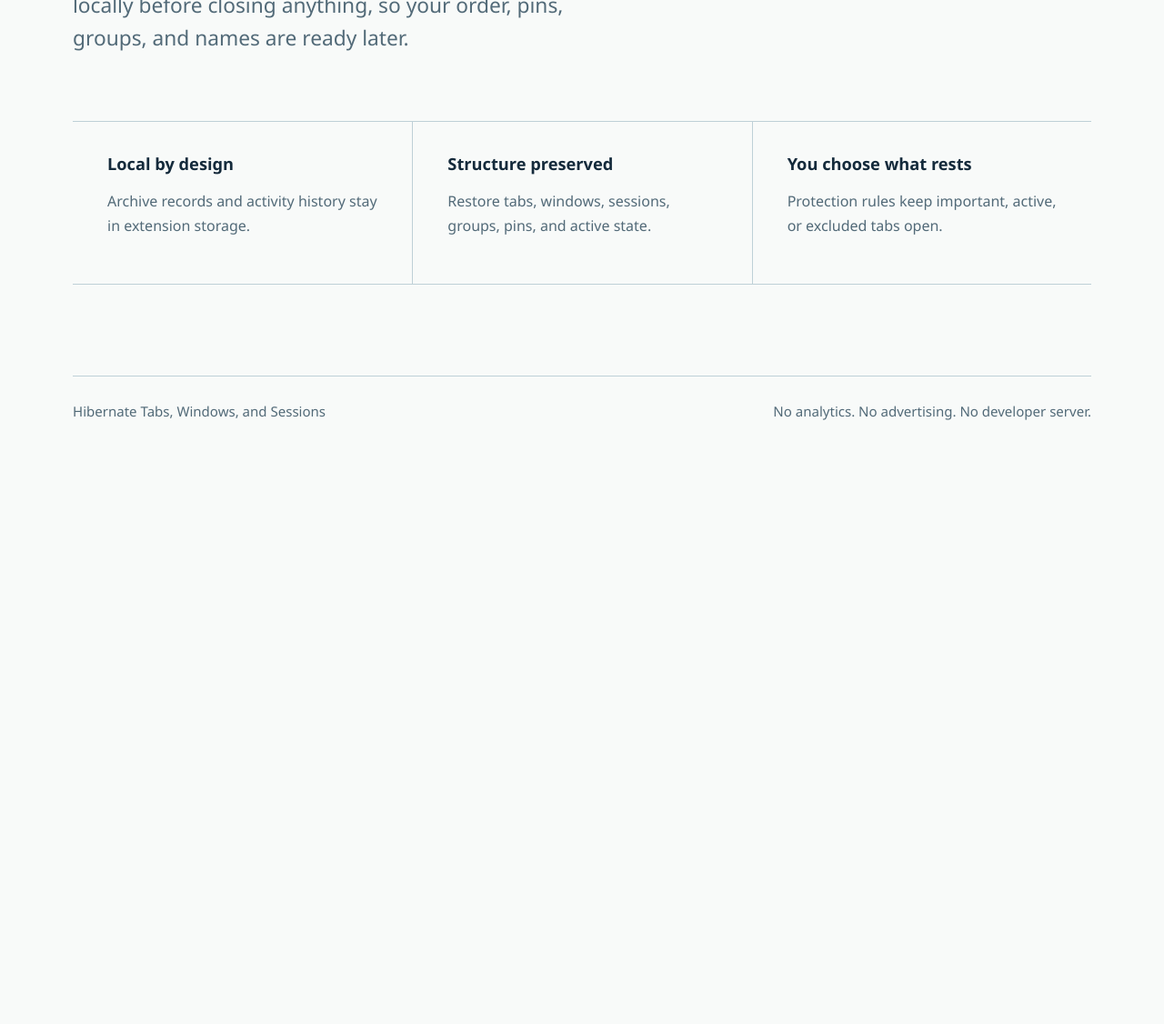
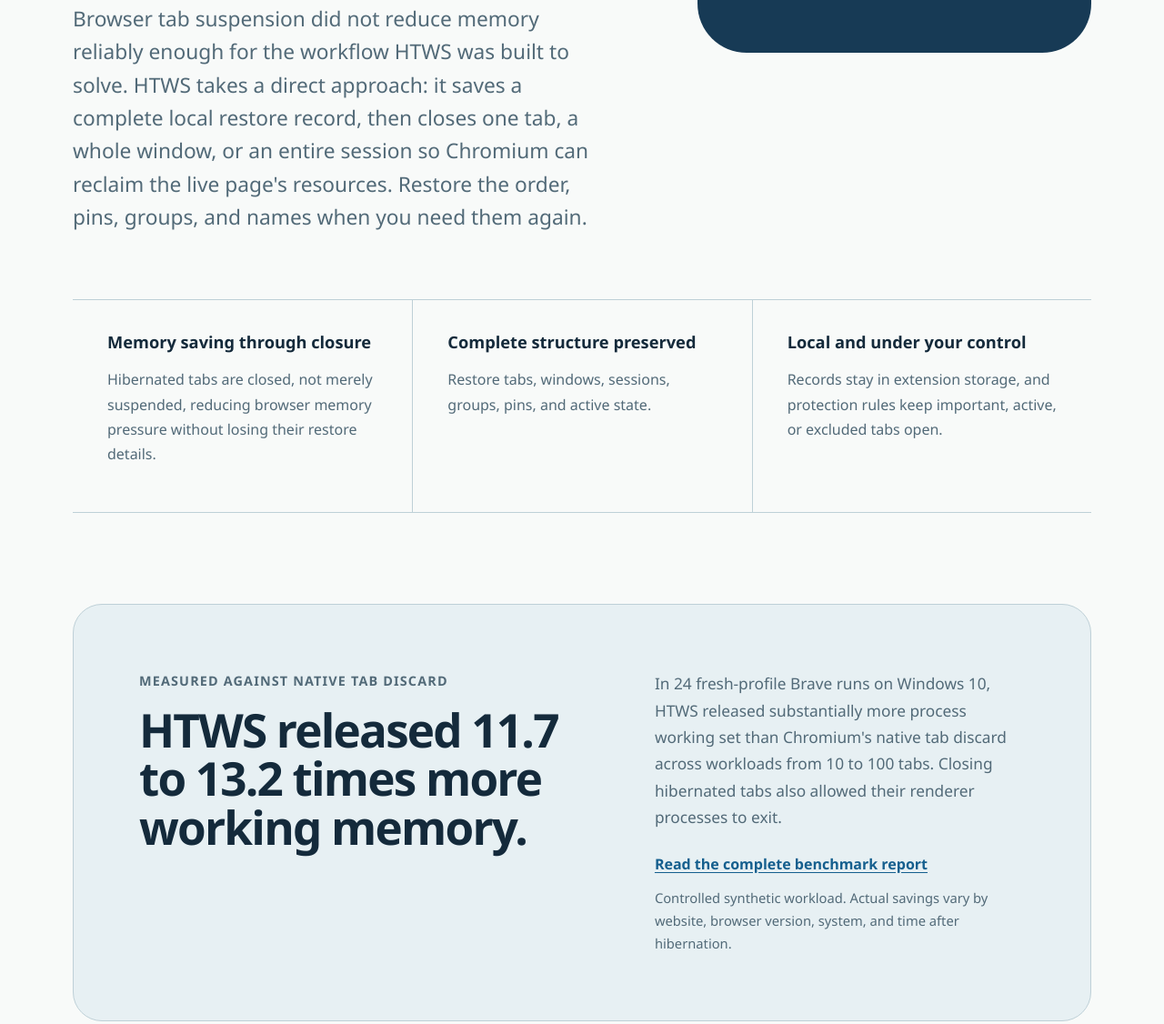
Before and after one commit to ilobaak/htws-extension-site, a plain HTML site: page index.html in a window 1280 px wide. Shown: the part 666-1792 px from the top of the page at 91% size. Before the commit the page ends 1170 px from the top, so only its background shows below. Drawn offline with Linux system fonts and the light colour scheme.

Commit message:
add memory savings benchmark

```diff
--- a/index.html
+++ b/index.html
@@ -5,7 +5,7 @@
     <meta name="viewport" content="width=device-width, initial-scale=1" />
     <meta
       name="description"
-      content="Hibernate tabs, windows, and complete browsing sessions, then restore their structure when you are ready."
+      content="Free browser memory by saving complete local restore records and closing tabs, windows, or entire browsing sessions until you need them again."
     />
     <title>Hibernate Tabs, Windows, and Sessions</title>
     <link rel="icon" href="assets/icon-128.png" />
@@ -25,12 +25,15 @@
     <main>
       <section class="hero">
         <div>
-          <p class="eyebrow">A local archive for your browser</p>
-          <h1>Put tabs away. Keep their structure.</h1>
+          <p class="eyebrow">Built to reduce browser memory pressure</p>
+          <h1>Close tabs. Free memory. Restore everything later.</h1>
           <p class="lead">
-            Hibernate one tab, a complete window, or an entire browsing session.
-            HTWS records the restore details locally before closing anything, so
-            your order, pins, groups, and names are ready later.
+            Browser tab suspension did not reduce memory reliably enough for the
+            workflow HTWS was built to solve. HTWS takes a direct approach: it
+            saves a complete local restore record, then closes one tab, a whole
+            window, or an entire session so Chromium can reclaim the live page's
+            resources. Restore the order, pins, groups, and names when you need
+            them again.
           </p>
         </div>
         <div class="hero-mark" aria-hidden="true">
@@ -39,18 +42,47 @@
       </section>
       <section class="feature-band" aria-label="Product highlights">
         <div class="feature">
-          <strong>Local by design</strong>
-          <p>Archive records and activity history stay in extension storage.</p>
+          <strong>Memory saving through closure</strong>
+          <p>
+            Hibernated tabs are closed, not merely suspended, reducing browser
+            memory pressure without losing their restore details.
+          </p>
         </div>
         <div class="feature">
-          <strong>Structure preserved</strong>
+          <strong>Complete structure preserved</strong>
           <p>
             Restore tabs, windows, sessions, groups, pins, and active state.
           </p>
         </div>
         <div class="feature">
-          <strong>You choose what rests</strong>
-          <p>Protection rules keep important, active, or excluded tabs open.</p>
+          <strong>Local and under your control</strong>
+          <p>
+            Records stay in extension storage, and protection rules keep
+            important, active, or excluded tabs open.
+          </p>
+        </div>
+      </section>
+      <section class="evidence" aria-labelledby="evidence-title">
+        <div>
+          <p class="eyebrow">Measured against native tab discard</p>
+          <h2 id="evidence-title">
+            HTWS released 11.7 to 13.2 times more working memory.
+          </h2>
+        </div>
+        <div class="evidence-copy">
+          <p>
+            In 24 fresh-profile Brave runs on Windows 10, HTWS released
+            substantially more process working set than Chromium's native tab
+            discard across workloads from 10 to 100 tabs. Closing hibernated
+            tabs also allowed their renderer processes to exit.
+          </p>
+          <a href="assets/HTWS-memory-savings-benchmark.pdf">
+            Read the complete benchmark report
+          </a>
+          <p class="evidence-note">
+            Controlled synthetic workload. Actual savings vary by website,
+            browser version, system, and time after hibernation.
+          </p>
         </div>
       </section>
     </main>
--- a/styles.css
+++ b/styles.css
@@ -151,10 +151,43 @@ h2 {
 }
 
 .feature p,
+.evidence p,
 .content p,
 .content li {
   color: var(--muted);
   line-height: 1.7;
+}
+
+.evidence {
+  display: grid;
+  grid-template-columns: minmax(0, 1fr) minmax(300px, 0.85fr);
+  gap: clamp(34px, 7vw, 88px);
+  align-items: start;
+  margin-block: 0 100px;
+  padding: clamp(36px, 6vw, 72px);
+  border: 1px solid #bed0d7;
+  border-radius: 32px;
+  background: var(--soft-blue);
+}
+
+.evidence .eyebrow {
+  margin-bottom: 14px;
+}
+
+.evidence-copy p:first-child {
+  margin-top: 0;
+  font-size: 1.08rem;
+}
+
+.evidence-copy a {
+  display: inline-block;
+  margin-top: 8px;
+  font-weight: 750;
+}
+
+.evidence-note {
+  margin-bottom: 0;
+  font-size: 0.92rem;
 }
 
 .content {
@@ -214,6 +247,10 @@ h2 {
     grid-template-columns: 1fr;
   }
 
+  .evidence {
+    grid-template-columns: 1fr;
+  }
+
   .feature + .feature {
     border-top: 1px solid #bed0d7;
     border-left: 0;
```
Also changed, not shown: 2 other files.
